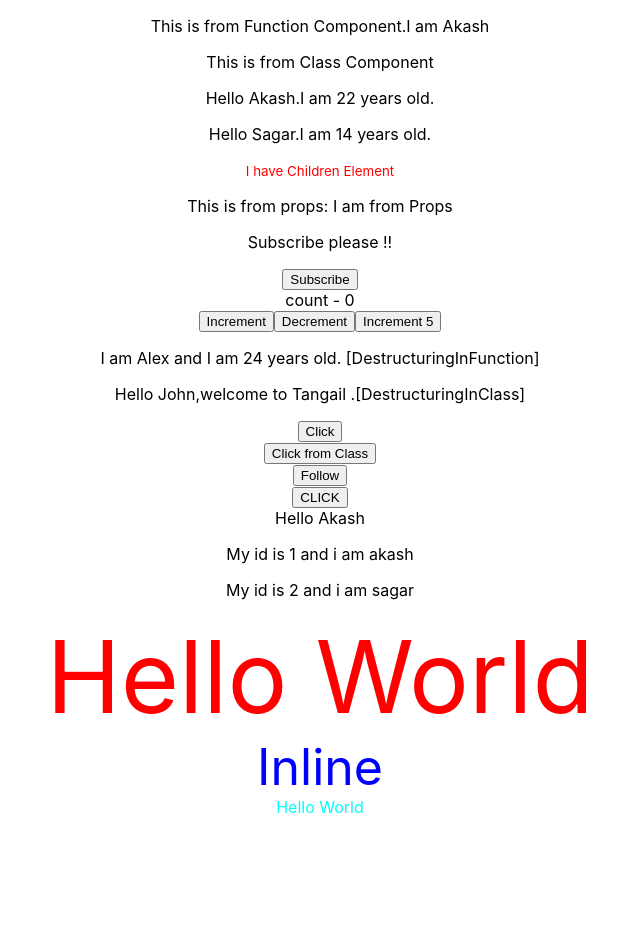
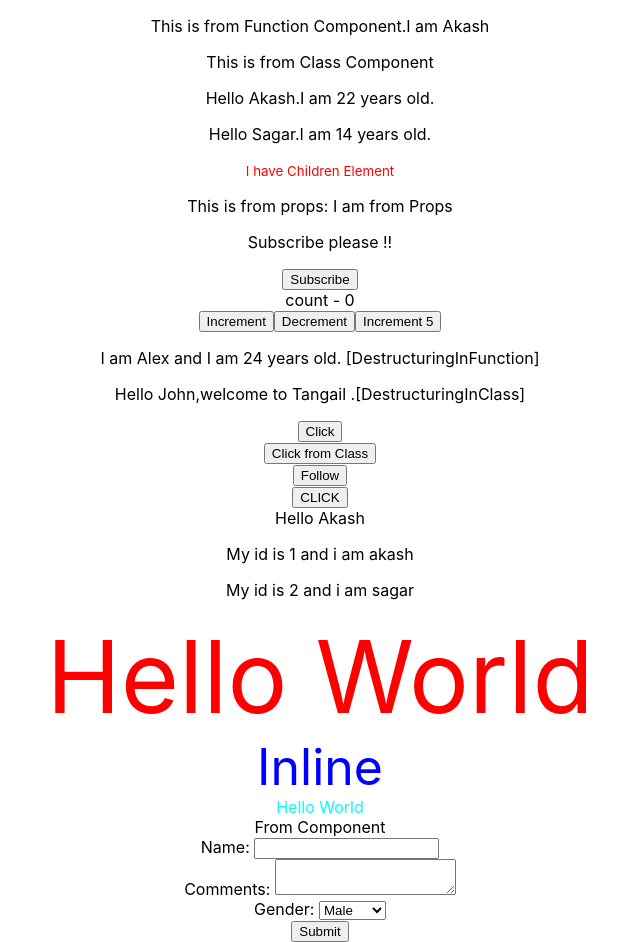
Before and after one commit to dev-kakash/react-basic, a React (Create React App) app: page / in a window 1280 px wide. Shown: the whole page, without its empty margins (320-960 px from the left). Before the commit the page ends 817 px from the top, so only its background shows below. Built offline with nearby package versions, Linux system fonts and the light colour scheme.

Commit message:
Form Handling-21

```diff
--- a/src/App.js
+++ b/src/App.js
@@ -16,6 +16,7 @@ import NameList from './components/NameList';
 import StyleSheet from './components/StyleSheet';
 import Inline from './components/Inline';
 import StyleModule from './components/StyleModule';
+import Form from './components/Form';
 
 function App() {
   return (
@@ -38,6 +39,7 @@ function App() {
       <StyleSheet wrapper={true}/>
       <Inline/>
       <StyleModule/>
+      <Form/>
     </div>
   );
 }
--- /dev/null
+++ b/src/components/Form.js
@@ -0,0 +1,61 @@
+import React, { Component } from 'react'
+
+class Form extends Component {
+    constructor(props) {
+        super(props)
+
+        this.state = {
+             name:'',
+             comment: '',
+             gender:'Male',
+        }
+    }
+    handleNameChange = (e) =>{
+        this.setState({
+            name:e.target.value
+        })
+    }
+    handleCommentChange = (e) =>{
+        this.setState({
+            comment:e.target.value
+        })
+    }
+
+    handleSelectChange = (e) =>{
+        this.setState({
+            gender:e.target.value
+        })
+    }
+
+    handleSubmit = (e) =>{
+        alert(`${this.state.name} ${this.state.comment} ${this.state.gender}`)
+        e.preventDefault()
+    }
+    render() {
+        return (
+            <form onSubmit={this.handleSubmit}>
+                <div>
+                     From Component<br></br>
+                <label>Name: </label>
+                <input type='text' value={this.state.name} onChange={this.handleNameChange}/>
+                </div>
+
+                <div>
+                    <label>Comments: </label>
+                    <textarea  type='text' value={this.state.comment} onChange={this.handleCommentChange} />
+                </div>
+                <div>
+                    <label>Gender: </label>
+                    <select onChange={this.handleSelectChange}>
+                        <option value='Male'>Male</option>
+                        <option value='Female'>Female</option>
+                    </select>
+                </div>
+                <button type='submit'>Submit</button>
+            </form>
+
+        )
+    }
+}
+
+export default Form
```
